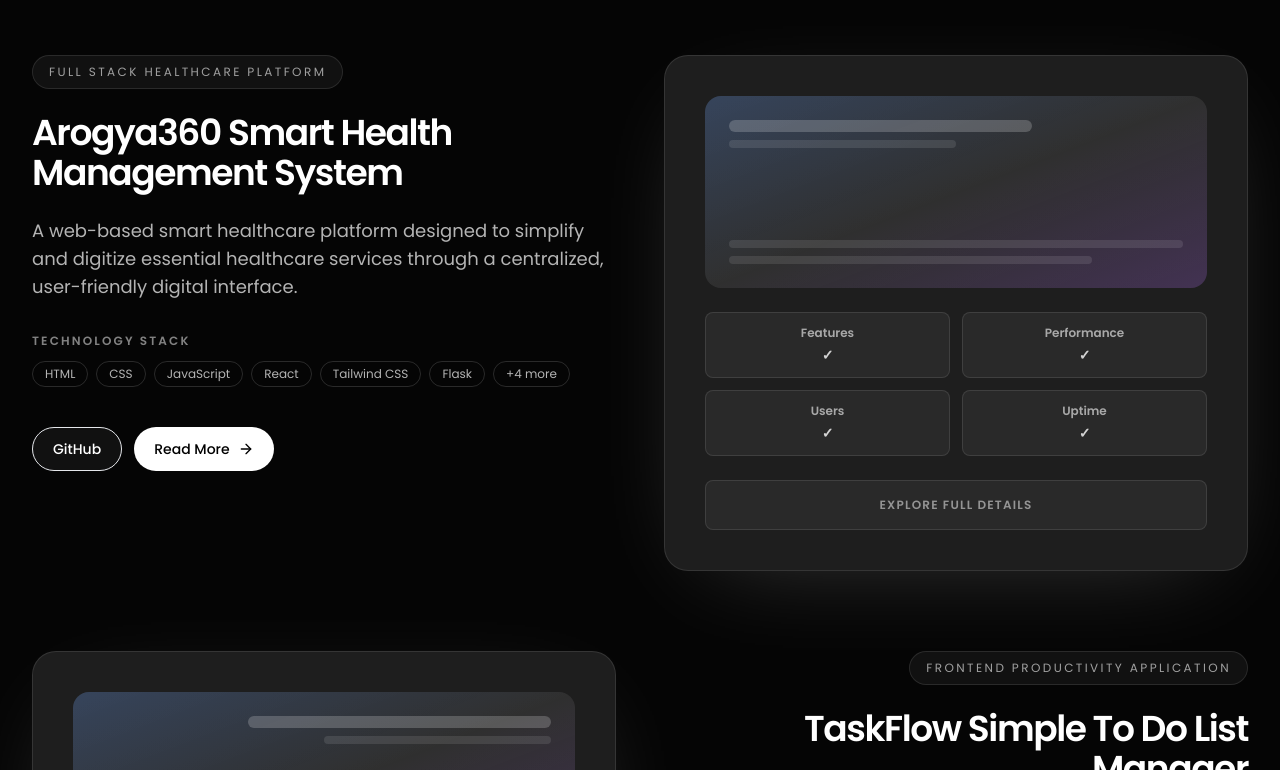
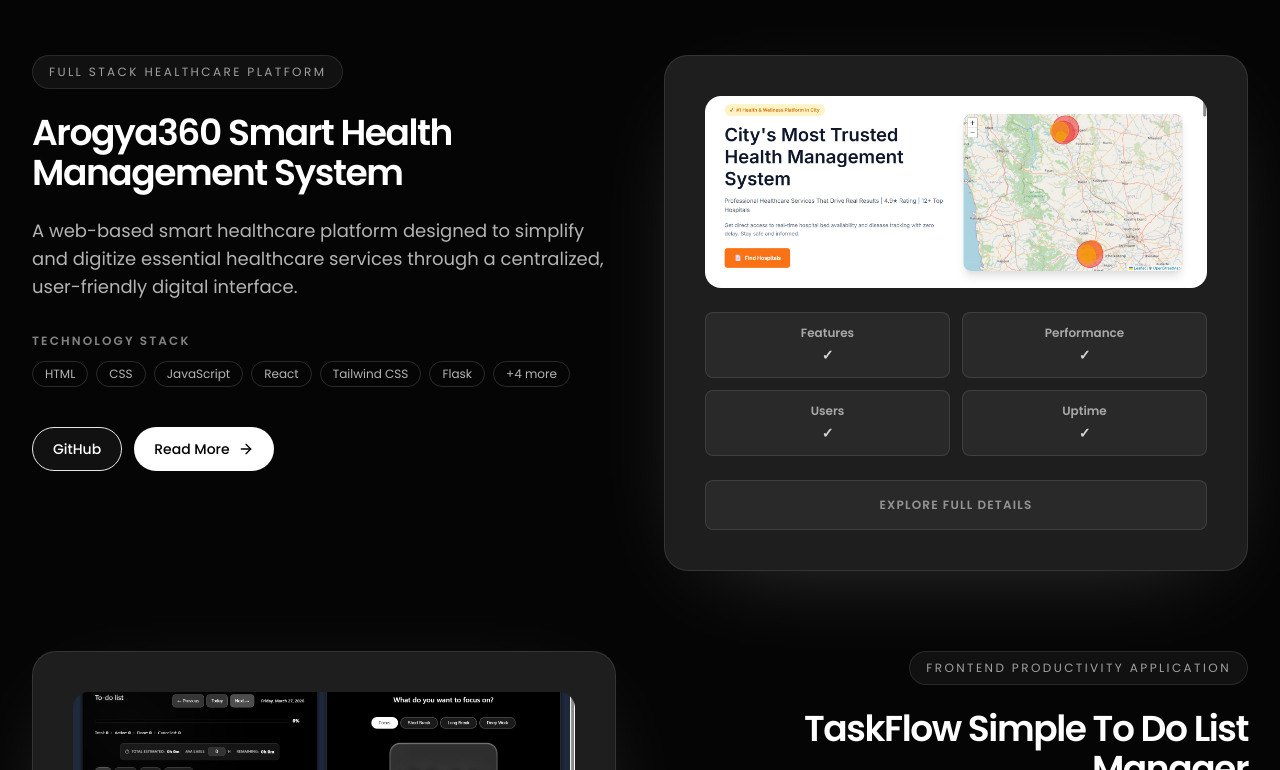
Before and after one commit to rohanumbarepatil/Rohan-protfolio, a React (Vite) app: page / in a window 1280 px wide. Shown: the part 2770-3540 px from the top of the page. Built offline with nearby package versions, Linux system fonts and the light colour scheme.

Commit message:
fix: show actual project images in projects section

```diff
--- a/src/components/sections/ProjectsSection.tsx
+++ b/src/components/sections/ProjectsSection.tsx
@@ -161,25 +161,17 @@ export function ProjectsSection() {
               >
                 {/* Visual Placeholder with Gradient */}
                 <div className="space-y-6">
-                  {/* Header Visual */}
-                  <div className="relative h-48 rounded-2xl bg-gradient-to-br from-white/10 to-white/5 p-6 overflow-hidden">
-                    <motion.div
-                      animate={{
-                        backgroundPosition: ['0% 0%', '100% 100%'],
-                      }}
-                      transition={{ duration: 20, repeat: Infinity, repeatType: 'reverse' }}
-                      className="absolute inset-0 bg-gradient-to-br from-blue-500/20 via-transparent to-purple-500/20"
-                    />
-                    <div className="relative h-full flex flex-col justify-between">
-                      <div>
-                        <div className="h-3 w-2/3 rounded-full bg-white/20" />
-                        <div className="mt-2 h-2 w-1/2 rounded-full bg-white/10" />
-                      </div>
-                      <div className="space-y-2">
-                        <div className="h-2 w-full rounded-full bg-white/10" />
-                        <div className="h-2 w-4/5 rounded-full bg-white/10" />
-                      </div>
-                    </div>
+                  {/* Project Image */}
+                  <div className="relative h-48 rounded-2xl overflow-hidden">
+                    {project.image ? (
+                      <img
+                        src={project.image}
+                        alt={project.title}
+                        className="h-full w-full object-cover object-center"
+                      />
+                    ) : (
+                      <div className="h-full w-full bg-gradient-to-br from-white/10 to-white/5" />
+                    )}
                   </div>
 
                   {/* Stats/Features Visual */}
--- a/src/data/portfolio.ts
+++ b/src/data/portfolio.ts
@@ -48,6 +48,10 @@ import certPicsart from '@/assets/Certification/Technical_Events_Certificates/Pi
 import certRitHackton from '@/assets/Certification/Technical_Events_Certificates/RIT_Hackton_New.jpeg'
 import certTechnovation from '@/assets/Certification/Technical_Events_Certificates/Technovation_1_0_New.jpg'
 import certTechpravartan from '@/assets/Certification/Technical_Events_Certificates/Techpravartan_2025_New.jpg'
+
+// Project images
+import imgArogya360 from '@/assets/projects/Arogya360.png'
+import imgTaskFlow from '@/assets/projects/TaskFlow.png'
 
 // Achievement
 import hacktonWinner from '@/assets/website_gallery/Hackton Winner.jpg'
@@ -211,6 +215,7 @@ export const projects: ProjectItem[] = [
     slug: 'smart-health-care-system',
     title: 'Arogya360 Smart Health Management System',
     category: 'Full Stack Healthcare Platform',
+    image: imgArogya360,
     description: 'A web-based smart healthcare platform designed to simplify and digitize essential healthcare services through a centralized, user-friendly digital interface.',
     stack: ['HTML', 'CSS', 'JavaScript', 'React', 'Tailwind CSS', 'Flask', 'Firebase', 'GitHub', 'VS Code', 'Firebase Hosting'],
     links: [
@@ -258,6 +263,7 @@ export const projects: ProjectItem[] = [
     slug: 'taskflow',
     title: 'TaskFlow Simple To Do List Manager',
     category: 'Frontend Productivity Application',
+    image: imgTaskFlow,
     description: 'A lightweight web-based to-do list application designed to help users manage daily tasks efficiently through a simple and distraction-free interface.',
     stack: ['HTML', 'CSS', 'JavaScript', 'Netlify', 'GitHub'],
     links: [
--- a/src/types/portfolio.ts
+++ b/src/types/portfolio.ts
@@ -54,6 +54,7 @@ export interface ProjectItem {
   description: string
   stack: string[]
   links: ProjectLink[]
+  image?: string
   about?: string
   objectives?: string[]
   keyFeatures?: string[]
```
